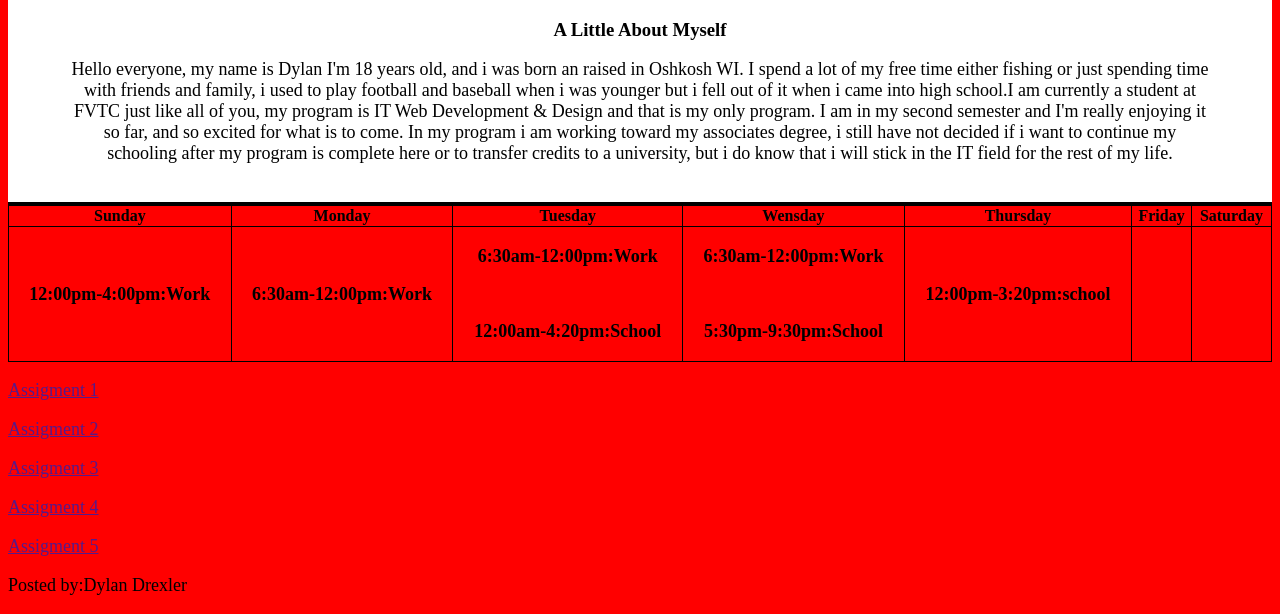
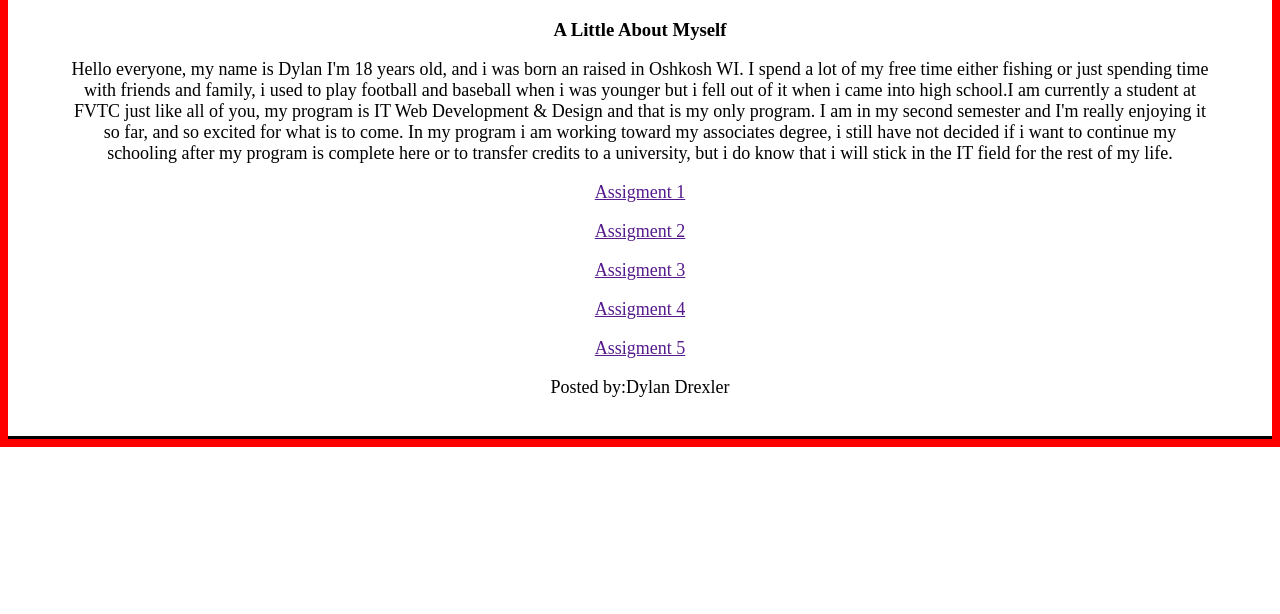
Before and after one commit to dylan-drexler/PHPclass, a PHP site: page / in a window 1280 px wide. Shown: the part 799-1413 px from the top of the page. After the commit the page ends 1246 px from the top, so only its background shows below. Run offline with PHP 8.4, Linux system fonts and the light colour scheme; lists and menus that the app fills with data are empty.

Commit message:
Made minor changes to appearence of homepage

```diff
--- a/index.php
+++ b/index.php
@@ -20,35 +20,6 @@
             </article>
         </section>
     </div>
-</div>
-<div id="table">
-    <table>
-        <tr>
-            <th>Sunday</th>
-            <th>Monday</th>
-            <th>Tuesday</th>
-            <th>Wensday</th>
-            <th>Thursday</th>
-            <th>Friday</th>
-            <th>Saturday</th>
-        </tr>
-        <tr>
-            <th><p>12:00pm-4:00pm:Work</p></th>
-            <th><p>6:30am-12:00pm:Work</p></th>
-            <th>
-                <p>6:30am-12:00pm:Work</p><br>
-                <p>12:00am-4:20pm:School</p>
-            </th>
-            <th>
-                <p>6:30am-12:00pm:Work</p><br>
-                <p>5:30pm-9:30pm:School</p>
-            </th>
-            <th><p>12:00pm-3:20pm:school</p></th>
-            <th></th>
-            <th></th>
-        </tr>
-    </table>
-</div>
 <div id="page-content">
     <nav>
         <p><a href=>Assigment 1</a></p>
@@ -61,5 +32,6 @@
 <footer>
     <p>Posted by:Dylan Drexler</p>
 </footer>
+</div>
 </body>
 </html>
```
